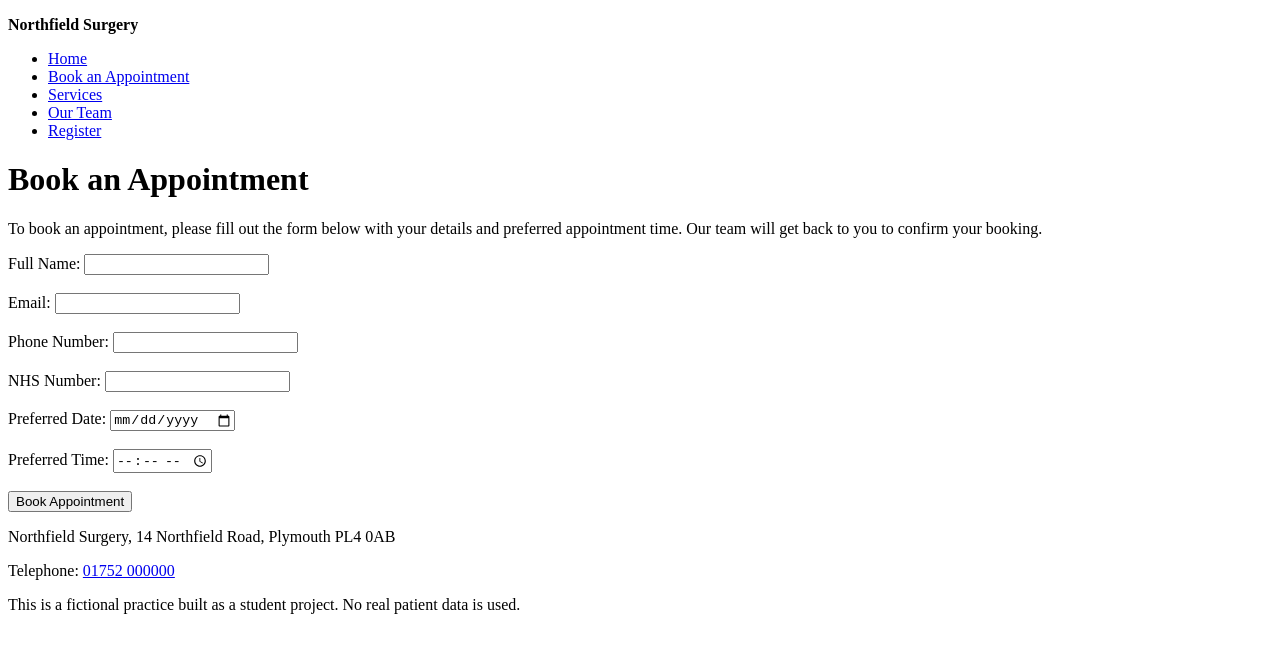
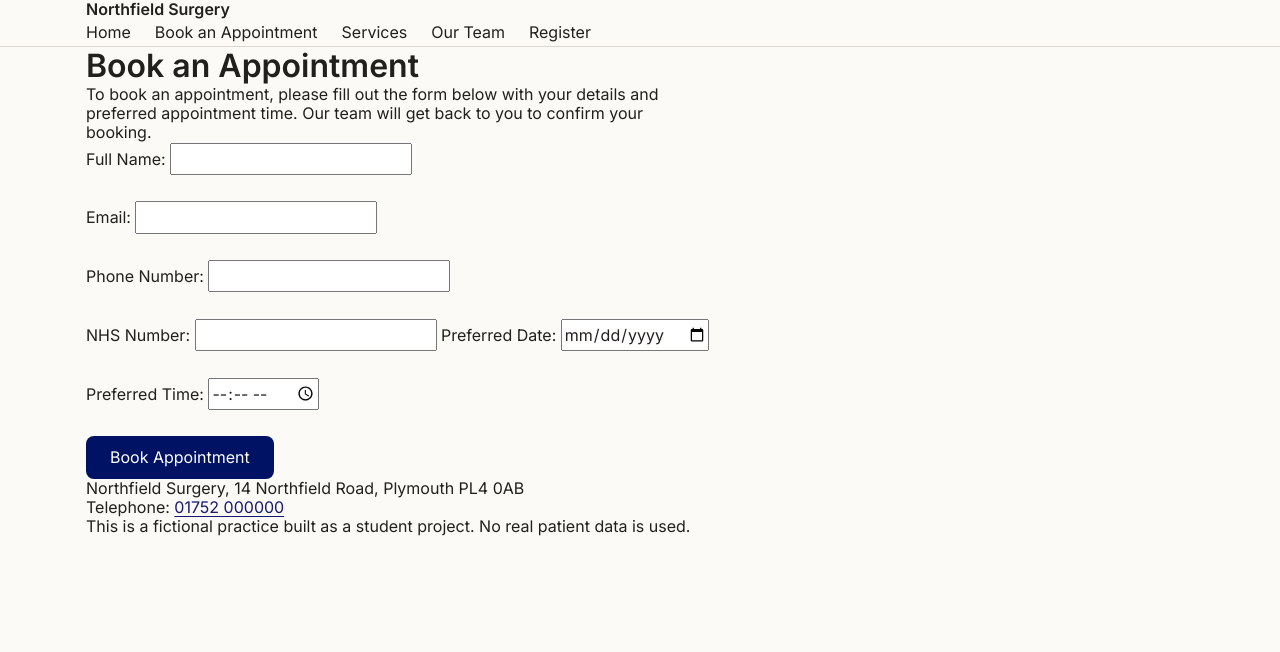
Before and after one commit to DaisyTercjak/medbook, a plain HTML site: page book.html in a window 1280 px wide. Drawn offline with Linux system fonts and the light colour scheme.

Commit message:
Add design system : tokens, reset, typoraphy and components

```diff
--- /dev/null
+++ b/assets/css/style.css
@@ -0,0 +1,166 @@
+:root {
+/* Colour */
+--brand:        #191970;
+--brand-dark:   #0d3837;
+--brand-light:  #e7f0ef;
+--accent:       #001263;
+--accent-dark:  #3a308f;
+
+--paper:        #fbfaf7;
+--surface:      #ffffff;
+--surface-sunk: #f4f2ed;
+--line:         #ddd8ce;
+
+--ink:          #22201d;
+--ink-soft:     #5e5951;
+--ink-faint:    #8b857b;
+
+/* Type */
+--font-head: "Source Serif 4", Georgia, serif;
+--font-body: Inter, -apple-system, "Segoe UI", Roboto, Arial, sans-serif;
+
+/* A modular scale, ratio 1.25 */
+--text-sm:   0.875rem;
+--text-base: 1rem;
+--text-lg:   1.125rem;
+--text-xl:   1.375rem;
+--text-2xl:  1.75rem;
+--text-3xl:  2.25rem;
+--text-4xl:  3rem;
+
+/* Space - an 8px base */
+--space-1: 0.5rem;
+--space-2: 1rem;
+--space-3: 1.5rem;
+--space-4: 2rem;
+--space-5: 3rem;
+--space-6: 4.5rem;
+
+--radius: 8px;
+--container: 1140px;
+}
+*,
+*::before,
+*::after {
+box-sizing: border-box;
+}
+
+body, h1, h2, h3, h4, p, figure, blockquote, dl, dd {
+margin: 0;
+line-height: 1.2;
+}
+
+p {
+    max-width: 60ch;
+}
+
+html {
+scroll-padding-top: 5.5rem;
+}
+
+body {
+background-color: var(--paper);
+color: var(--ink);
+font-family: var(--font-body);
+font-size: var(--text-base);
+line-height: 1.65;
+min-height: 100vh;
+}
+
+img, picture, svg {
+max-width: 100%;
+display: block;
+height: auto;
+}
+
+input, button, textarea, select {
+font: inherit;
+color: inherit;
+}
+
+:focus-visible {
+outline: 3px solid var(--accent);
+outline-offset: 2px;
+}
+
+a {
+color: var(--brand);
+text-underline-offset: 3px;
+}
+
+.lead {
+font-size: var(--text-lg);
+color: var(--ink-soft);
+}
+
+.visually-hidden {
+position: absolute !important;
+width: 1px;
+height: 1px;
+padding: 0;
+margin: -1px;
+overflow: hidden;
+clip: rect(0, 0, 0, 0);
+white-space: nowrap;
+border: 0;
+}
+
+.container {
+max-width: var(--container);
+margin-inline: auto;
+padding-inline: var(--space-2);
+}
+
+
+header {
+background-color: var(--paper);
+border-bottom: 1px solid var(--line);
+}
+
+
+nav ul {
+list-style: none;
+padding: 0;
+margin: 0;
+display: flex;
+gap: var(--space-3);
+align-items: center;
+}
+
+.nav__link {
+text-decoration: none;
+color: var(--ink);
+}
+
+.nav__link:hover {
+color: var(--brand);
+}
+
+.nav__link[aria-current="page"] {
+font-weight: bold;
+color: var(--brand);
+}
+
+/* Buttons */
+.btn {
+display: inline-block;
+background-color: var(--brand);
+color: rgb(255, 255, 255);
+padding: var(--space-1) var(--space-3);
+border-radius: var(--radius);
+text-decoration: none;
+cursor: pointer;
+border: none;
+}
+
+.btn:hover {
+background-color: var(--brand-dark);
+}
+
+.btn--accent {
+background-color: var(--accent);
+}
+
+.btn--accent:hover {
+background-color: var(--accent-dark);
+}
--- a/book.html
+++ b/book.html
@@ -3,24 +3,34 @@
     <head>
         <meta charset="UTF-8">
         <meta name="viewport" content="width=device-width, initial-scale=1">
+
+        <link rel="preconnect" href="https://fonts.googleapis.com">
+        <link rel="preconnect" href="https://fonts.gstatic.com" crossorigin>
+        <link href="https://fonts.googleapis.com/css2?family=Inter:wght@400;600&family=Source+Serif+4:wght@600&display=swap" rel="stylesheet">
+        <link rel="stylesheet" href="assets/css/style.css">
+
         <title>Northfield Surgery | Book an appointment online</title>
     </head>
     <body>
 
         <header>
+            <div class="container">
             <p><strong>Northfield Surgery</strong></p>
 
             <nav>
-                <ul>
-                    <li><a href="index.html">Home</a></li>
-                    <li><a href="book.html">Book an Appointment</a></li>
-                    <li><a href="services.html">Services</a></li>
-                    <li><a href="clinicians.html">Our Team</a></li>
-                    <li><a href="register.html">Register</a></li>
-                </nav>
+    <ul>
+        <li><a class="nav__link" href="index.html">Home</a></li>
+        <li><a class="nav__link" href="book.html">Book an Appointment</a></li>
+        <li><a class="nav__link" href="services.html">Services</a></li>
+        <li><a class="nav__link" href="clinicians.html">Our Team</a></li>
+        <li><a class="nav__link" href="register.html">Register</a></li>
+    </ul>
+</nav>
+                </div>
         </header>
 
         <main>
+            <div class="container">
 
                 <h1>Book an Appointment</h1>
                 <p>To book an appointment, please fill out the form below with your details and preferred appointment time. Our team will get back to you to confirm your booking.</p>
@@ -34,8 +44,9 @@
                     <label for="phone">Phone Number:</label>
                     <input type="tel" id="phone" name="phone" required><br><br>
 
-                    <label for="NHS">NHS Number:</label>
-                    <input type="text" id="NHS" name="NHS" required><br><br>
+                    <label for="nhs">NHS Number:</label>
+                    <input type="text" id="nhs" name="nhs"
+                            pattern="[0-9]{10}" maxlength="10" required>
 
                     <label for="date">Preferred Date:</label>
                     <input type="date" id="date" name="date" required><br><br>
@@ -43,17 +54,21 @@
                     <label for="time">Preferred Time:</label>
                     <input type="time" id="time" name="time" required><br><br>
 
-                    <input type="submit" value="Book Appointment">
+                    <button type="submit" class="btn btn--accent">
+                        Book Appointment
+                    </button>
                 </form>
 
-
+            </div>
         </main>
 
         <footer>
+            <div class="container">
             <p>Northfield Surgery, 14 Northfield Road, Plymouth PL4 0AB</p>
     <p>Telephone: <a href="tel:01752000000">01752 000000</a></p>
     <p>This is a fictional practice built as a student project.
     No real patient data is used.</p>
+            </div>
         </footer>
 
     </body>
```
Also changed, not shown: clinicians.html (+20 -9 lines), index.html (+11 -0 lines), register.html (+20 -9 lines), services.html (+23 -9 lines).
